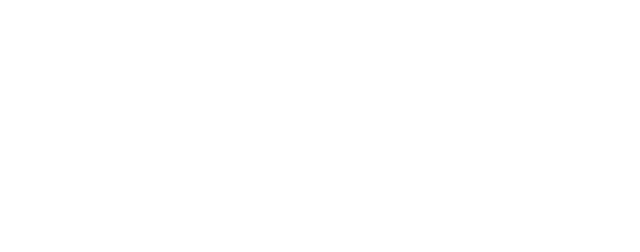
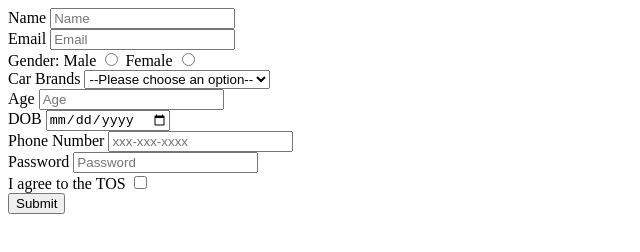
Before and after one commit to acciojob/signup-form-car-atulmishraaaa, a website: page main.html in a window 1280 px wide. Shown: the whole page, without its empty margins (0-640 px from the left). Drawn offline with Linux system fonts and the light colour scheme.

Commit message:
created a submission

```diff
--- a/main.html
+++ b/main.html
@@ -10,7 +10,36 @@
 	<!-- the entire body must be written by student -->
     <script type="text/javascript" src="./script.js">
 </script>
-
+    <form method="post">
+		<label for="name">Name</label>
+		<input type ="text" id="name" name="Name" placeholder="Name" required><br>
+		<label for="email">Email</label>
+		<input type ="email" id="email" name="Email" placeholder="Email" required><br>
+		<label>Gender:</label>
+		<label for="gender_m">Male</label>
+		<input type ="radio" id="gender_m" name="Gender" required>
+		<label for="gender_f">Female</label>
+		<input type ="radio" id="gender_f" name="Gender" required><br>
+		<label for="cars">Car Brands</label>
+		<select name="Car Brands" required>
+			<option>--Please choose an option--</option>
+			<option>BMW</option>
+			<option>Mercedies</option>
+			<option>Audi</option>
+			<option>porsche</option>
+		</select><br>
+		<label for="age">Age</label>
+		<input type ="number" id="age" name="Age" placeholder="Age" required><br>
+		<label for="dob">DOB</label>
+		<input type ="date" id="dob" name="DOB"  required><br>
+		<label for="tel">Phone Number</label>
+		<input type ="tel" id="tel" name="Phone Number" placeholder="xxx-xxx-xxxx" ><br>
+        <label for="password">Password</label>
+		<input type ="Password" id="password" name="Password" placeholder="Password" required><br>
+        <label for="tos">I agree to the TOS</label>
+		<input type ="checkbox" id="tos" name="I agree to the TOS"  required><br>
+		<button type="submit">Submit</button>
+	</form>
 </body>
 
 </html>
```
